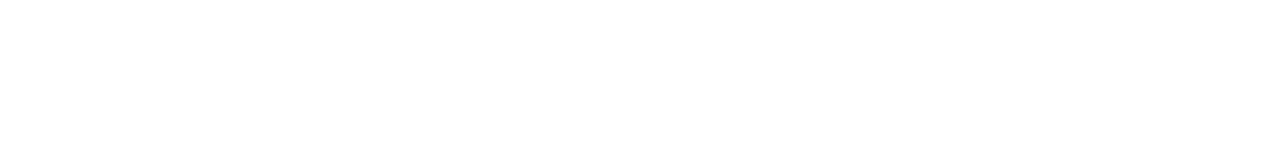
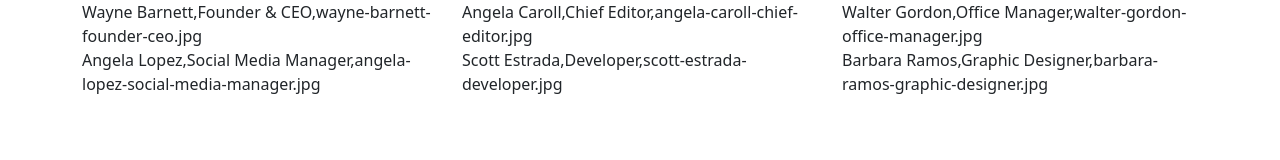
Before and after one commit to StefDev1801/js-our-team, a plain HTML site: page index.html in a window 1280 px wide. Drawn offline with nearby package versions, Linux system fonts and the light colour scheme.

Commit message:
add markup to add in the html element to show name, role and img string

```diff
--- a/assets/js/main.js
+++ b/assets/js/main.js
@@ -31,8 +31,20 @@ const team = [
       image: 'barbara-ramos-graphic-designer.jpg',
     },
   ];
-  //MILESTONE 1:
+
+//MILESTONE 1:
+//mi vado a mettere in relazione alla row nell'html
+let row = document.querySelector('.row')
+
 for (let i = 0; i < team.length; i++) {
+    //ciclo nell array di oggetti
     const worker = team[i];
+    //guardo per ogni singolo dipendente quale sia il nome, il ruolo e l'immagine associata
     console.log(worker.name,worker.role,worker.image);
+
+    //MILESTONE 2:
+    //creo markup da inserire dentro l'html
+    let markupHtml = `<div class="col-4">${worker.name},${worker.role},${worker.image}</div>`
+    row.insertAdjacentHTML("beforeend",markupHtml);
+
 }
--- a/index.html
+++ b/index.html
@@ -11,6 +11,16 @@
 </head>
 
 <body>
+    <div class="container">
+        <div class="row">
+            <!-- <div class="col-4"></div>
+            <div class="col-4"></div>
+            <div class="col-4"></div> -->
+        </div>
+
+    </div>
+
+
 
     <script src="https://cdn.jsdelivr.net/npm/bootstrap@5.3.3/dist/js/bootstrap.bundle.min.js"
         integrity="sha384-YvpcrYf0tY3lHB60NNkmXc5s9fDVZLESaAA55NDzOxhy9GkcIdslK1eN7N6jIeHz"
```
Also changed, not shown: 1 other file.
